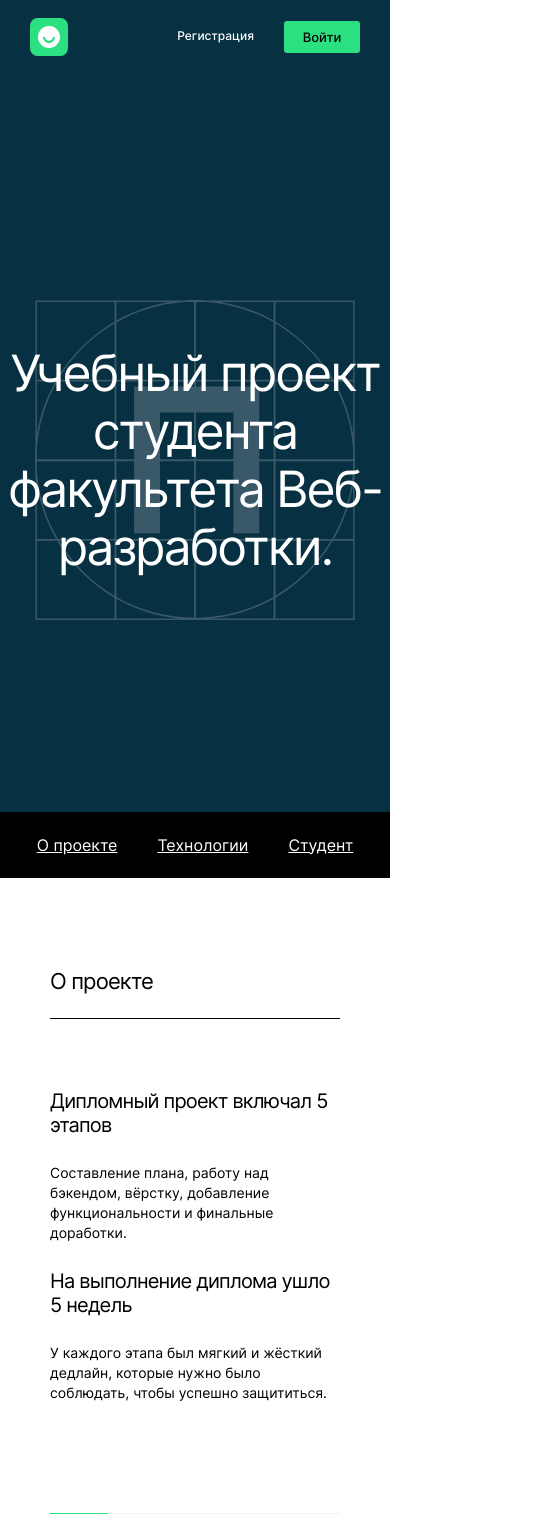
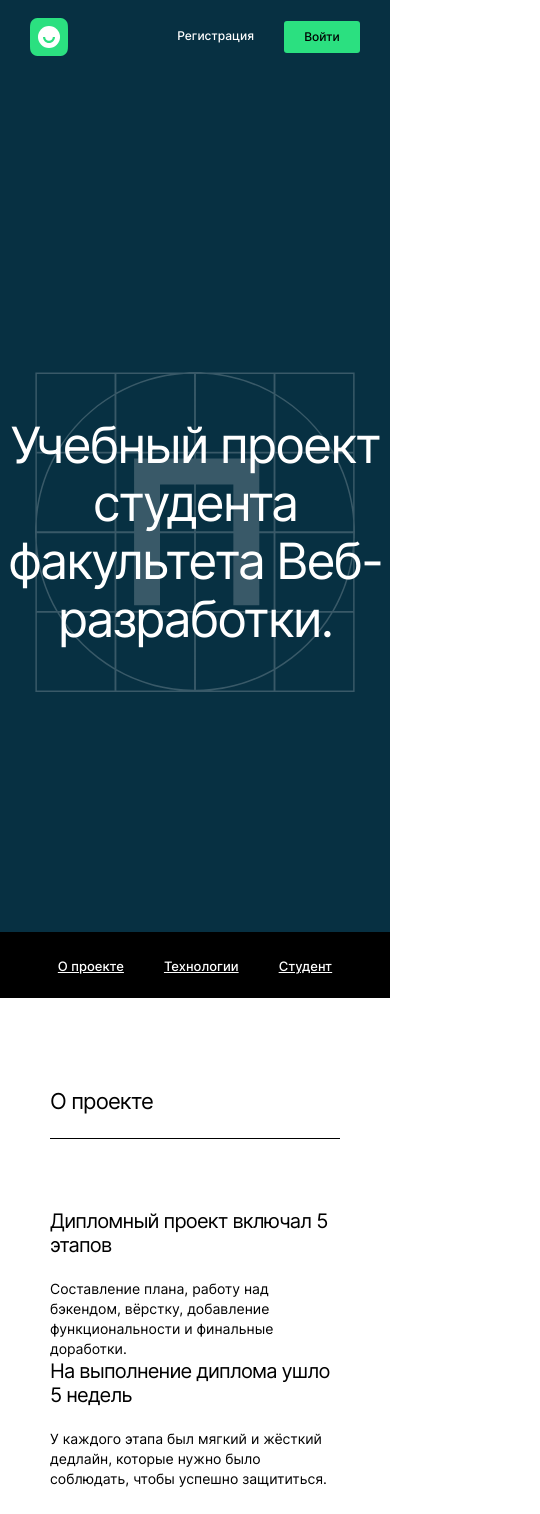
Before and after one commit to maximka76667/movies-explorer-frontend, a React (Create React App) app: page / in a window 390 px wide. Shown: the top 1514 px of the page, 540 px wide, since content can reach past the window. Built offline with nearby package versions, Linux system fonts and the light colour scheme.

Commit message:
сделал адаптив <768px для главной страницы, добавил свое фото

```diff
--- a/src/components/AboutMe/AboutMe.css
+++ b/src/components/AboutMe/AboutMe.css
@@ -48,6 +48,7 @@
 .about-me__photo {
   width: 270px;
   height: 327px;
+  border-radius: 10px;
 }
 
 .about-me__links {
@@ -75,4 +76,31 @@
   .about-me {
     padding: 90px 50px;
   }
+
+  .about-me__name {
+    margin-bottom: 16px;
+    font-size: 40px;
+    line-height: 40px;
+  }
+
+  .about-me__short {
+    font-size: 12px;
+    line-height: 18px;
+  }
+
+  .about-me__story {
+    max-width: 364px;
+    margin-top: 20px;
+    font-size: 12px;
+    line-height: 18px;
+  }
+
+  .about-me__photo {
+    width: 255px;
+    height: 307px;
+  }
+
+  .about-me__links {
+    margin-top: 87px;
+  }
 }
--- a/src/components/AboutMe/AboutMe.js
+++ b/src/components/AboutMe/AboutMe.js
@@ -1,4 +1,5 @@
 import './AboutMe.css'
+import aboutMePhoto from '../../images/about-me-photo.jpg'
 
 function AboutMe(props) {
   return (
@@ -19,7 +20,7 @@ function AboutMe(props) {
             <li className="about-me__item"><a className="about-me__link" href="https://github.com/maximka76667" target="_blank" rel="noreferrer">Github</a></li>
           </ul>
         </div>
-        <img className="about-me__photo" alt="Фото портфолио" />
+        <img className="about-me__photo" src={aboutMePhoto} alt="Фото портфолио" />
       </div>
     </div>
   )
--- a/src/components/AboutProject/AboutProject.css
+++ b/src/components/AboutProject/AboutProject.css
@@ -18,12 +18,10 @@
 
 .about-project__info {
   display: grid;
-  row-gap: 26px;
   column-gap: 40px;
   max-width: 100%;
-  margin: 0 auto;
+  margin: 70px 0 0;
   grid-template-columns: repeat(2, minmax(200px, calc((100% - 40px) / 2)));
-  margin-top: 70px;
 }
 
 .about-project__card {
@@ -45,14 +43,23 @@
   line-height: 20px;
 }
 
+@media (max-width: 800px) {
+  .about-project {
+    padding: 90px 50px;
+  }
+
+  .about-project__info {
+    column-gap: 30px;
+    grid-template-columns: repeat(2, minmax(200px, calc((100% - 30px) / 2)));
+  }
+
+  .about-project__card-title {
+    margin-bottom: 22px;
+  }
+}
+
 @media (max-width: 600px) {
   .about-project__info {
     grid-template-columns: repeat(1, minmax(200px, 600px));
   }
 }
-
-@media (max-width: 800px) {
-  .about-project {
-    padding: 90px 50px;
-  }
-}
--- a/src/components/NavTab/NavTab.css
+++ b/src/components/NavTab/NavTab.css
@@ -13,6 +13,7 @@
   align-items: center;
   padding: 0;
   text-align: center;
+  margin: 0;
 }
 
 .nav-tab__item:not(:last-of-type) {
@@ -22,6 +23,9 @@
 .nav-tab__link {
   color: #fff;
   transition: all 0.3s;
+  font-weight: 500;
+  font-size: 13px;
+  line-height: 16px;
 }
 
 .nav-tab__link:hover {
--- a/src/components/Navigation/Navigation.css
+++ b/src/components/Navigation/Navigation.css
@@ -70,6 +70,9 @@
   align-items: center;
   justify-content: center;
   transition: all 0.3s;
+  font-weight: 500;
+  font-size: 12px;
+  line-height: 16px;
 }
 
 .nav__link_to_signin:hover {
@@ -79,6 +82,9 @@
 
 .nav__link_to_signup {
   transition: all 0.3s;
+  font-weight: 500;
+  font-size: 12px;
+  line-height: 16px;
 }
 
 .nav__link_to_signup:hover {
--- a/src/components/Portfolio/Portfolio.css
+++ b/src/components/Portfolio/Portfolio.css
@@ -7,10 +7,11 @@
   font-size: 18px;
   line-height: 20px;
   color: #a0a0a0;
+  margin: 0;
 }
 
 .works {
-  margin-top: 30px;
+  margin: 30px 0 0;
   padding: 0;
   list-style-type: none;
 }
@@ -52,4 +53,8 @@
   .portfolio {
     padding: 0 50px 90px;
   }
+
+  .work__name {
+    font-size: 28px;
+  }
 }
--- a/src/components/Promo/Promo.css
+++ b/src/components/Promo/Promo.css
@@ -1,7 +1,7 @@
 .promo {
   padding-top: 74px;
   background-color: #073042;
-  min-height: 664px;
+  min-height: 524px;
   position: relative;
   display: flex;
   flex-direction: column;
@@ -27,8 +27,21 @@
   font-weight: normal;
   line-height: 58px;
   letter-spacing: -0.04em;
-  margin: 0 auto;
-  margin-bottom: 40px;
+  margin: 0 auto 40px;
   color: #fff;
   text-align: center;
 }
+
+@media (max-width: 800px) {
+  .promo {
+    min-height: 784px;
+  }
+
+  .promo__heading {
+    margin-bottom: 16px;
+  }
+
+  .promo__logo {
+    margin-bottom: 16px;
+  }
+}
--- a/src/components/Techs/Techs.css
+++ b/src/components/Techs/Techs.css
@@ -46,7 +46,7 @@
   padding: 0;
 }
 
-.tech {
+.techs__item {
   width: 90px;
   height: 60px;
   display: flex;
@@ -56,7 +56,7 @@
   border-radius: 10px;
 }
 
-.tech:not(:last-of-type) {
+.techs__item:not(:last-of-type) {
   margin-right: 10px;
 }
 
@@ -73,4 +73,14 @@
   .techs {
     padding: 90px 50px;
   }
+
+  .techs__item {
+    width: 84px;
+    height: 57px;
+  }
+
+  .tech__title {
+    font-size: 12px;
+    line-height: 15px;
+  }
 }
--- a/src/components/Techs/Techs.js
+++ b/src/components/Techs/Techs.js
@@ -9,13 +9,13 @@ function Techs(props) {
         <h3 className="techs__subheading">7 технологий</h3>
         <p className="techs__text">На курсе веб-разработки мы освоили технологии, которые применили в дипломном проекте.</p>
         <ul className="techs__list">
-          <li className="tech"><p className="tech__title">HTML</p></li>
-          <li className="tech"><p className="tech__title">CSS</p></li>
-          <li className="tech"><p className="tech__title">JS</p></li>
-          <li className="tech"><p className="tech__title">React</p></li>
-          <li className="tech"><p className="tech__title">Git</p></li>
-          <li className="tech"><p className="tech__title">Express.js</p></li>
-          <li className="tech"><p className="tech__title">mongoDB</p></li>
+          <li className="techs__item"><div className="tech"><p className="tech__title">HTML</p></div></li>
+          <li className="techs__item"><div className="tech"><p className="tech__title">CSS</p></div></li>
+          <li className="techs__item"><div className="tech"><p className="tech__title">JS</p></div></li>
+          <li className="techs__item"><div className="tech"><p className="tech__title">React</p></div></li>
+          <li className="techs__item"><div className="tech"><p className="tech__title">Git</p></div></li>
+          <li className="techs__item"><div className="tech"><p className="tech__title">Express.js</p></div></li>
+          <li className="techs__item"><div className="tech"><p className="tech__title">mongoDB</p></div></li>
         </ul>
       </div>
     </div>
--- a/src/components/Timeline/Timeline.css
+++ b/src/components/Timeline/Timeline.css
@@ -4,6 +4,8 @@
   grid-template-columns: 20% 80%;
   grid-auto-rows: 36px;
   margin-top: 110px;
+  font-size: 14px;
+  line-height: 17px;
 }
 
 .timeline__block {
@@ -27,4 +29,11 @@
 .timeline__part-name {
   text-align: center;
   margin: 0;
+  color: #a0a0a0;
 }
+
+@media (max-width: 800px) {
+  .timeline {
+    margin-top: 93px;
+  }
+}
```
Also changed, not shown: src/images/about-me-foto.jpg (added), src/images/about-me-photo.jpg (added).
